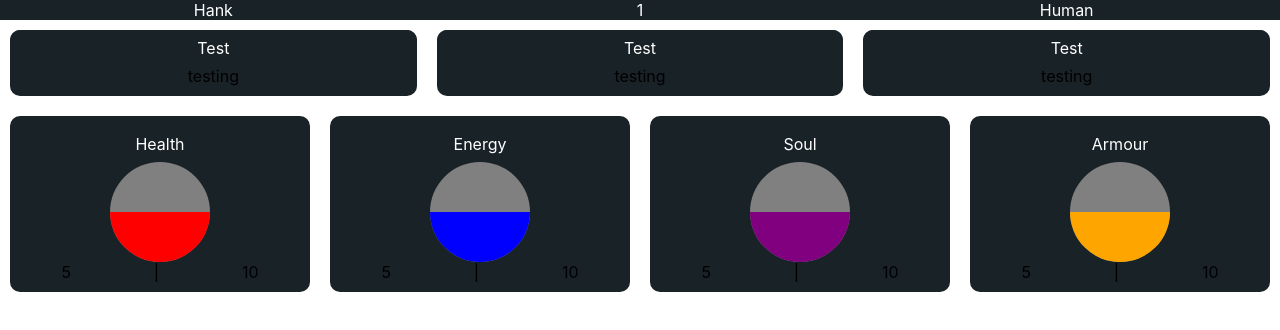
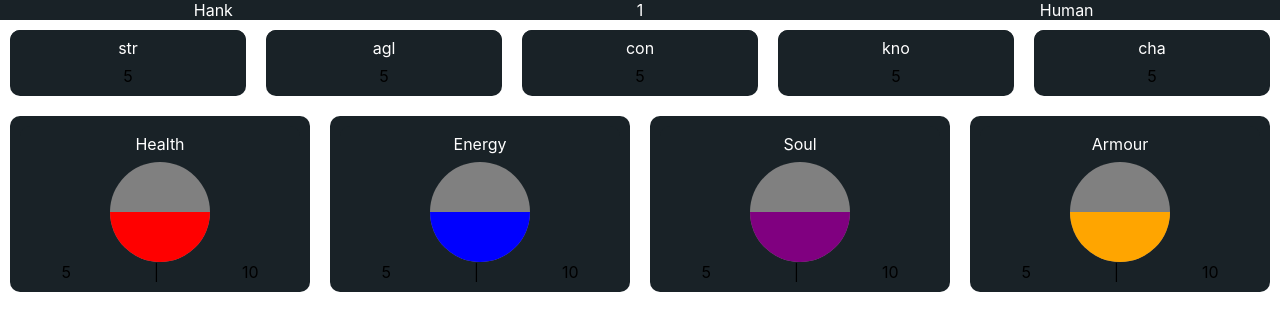
Before and after one commit to flashgnash/ordis-webui, a React (Create React App) app in the folder ordis-webui/: page / in a window 1280 px wide. Shown: the top 330 px of the page. Built offline with nearby package versions, Linux system fonts and the light colour scheme.

Commit message:
Stat cards

```diff
--- a/ordis-webui/src/App.tsx
+++ b/ordis-webui/src/App.tsx
@@ -76,6 +76,15 @@ function App() {
     Armour: { value: 5, max: 10, col: "yellow" },
   };
 
+  const stats= {
+    str: 5,
+    agl: 5,
+    con: 5,
+    kno: 5,
+    cha: 5
+
+  };
+
   const name = "Hank";
   const level = "1";
   const race = "Human";
@@ -87,9 +96,12 @@ function App() {
       <TopBanner values={`${name},${level},${race}`}/>
 
       <div className="flex-row">
-        <SolidCard title="Test" body="testing"/>
-        <SolidCard title="Test" body="testing"/>
-        <SolidCard title="Test" body="testing"/>
+
+
+        {Object.entries(stats).map(([name, value]) => (
+          <SolidCard key={name} title={name} body={value}  />
+        ))}
+
       </div>
 
 
```
